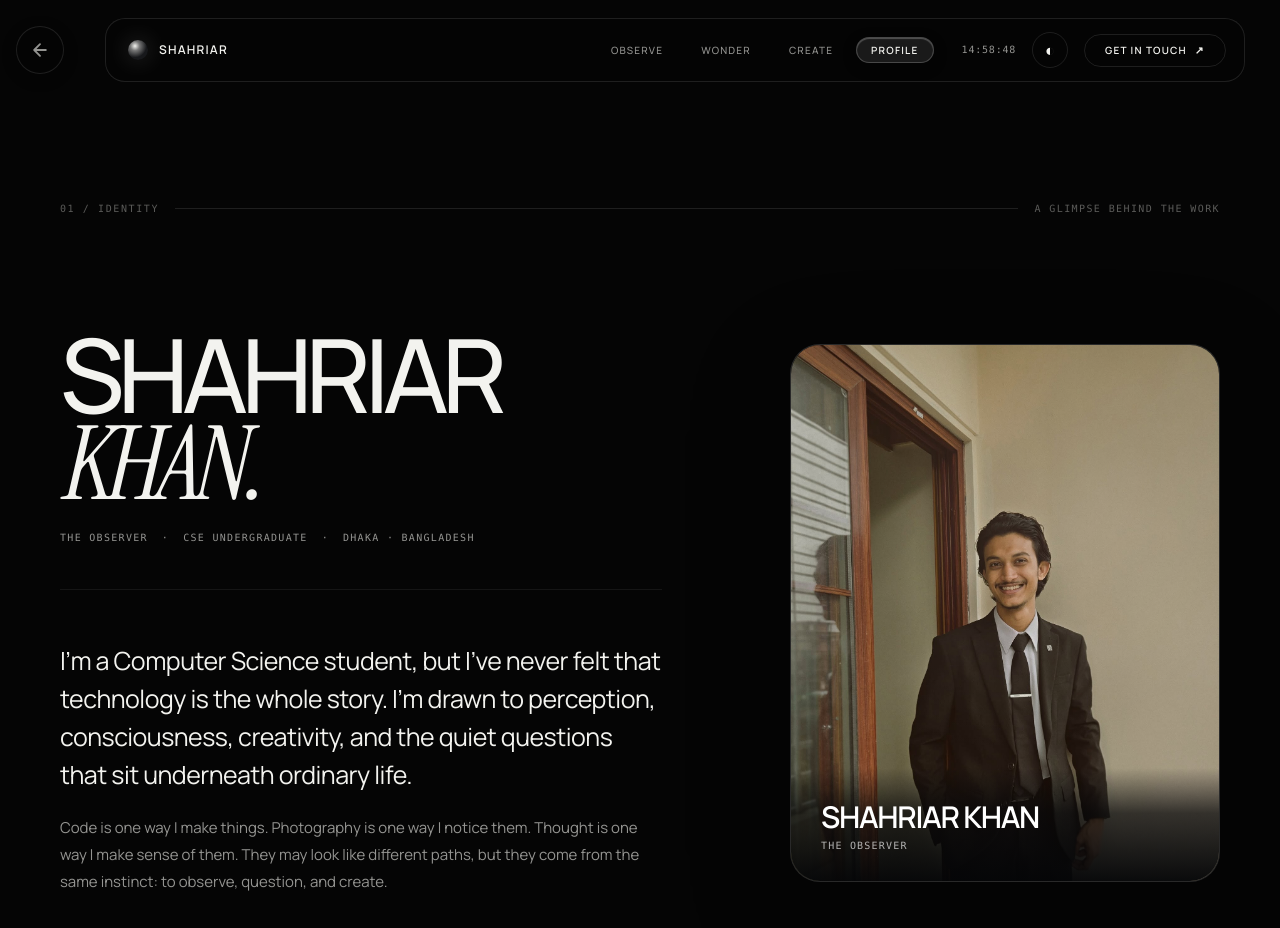
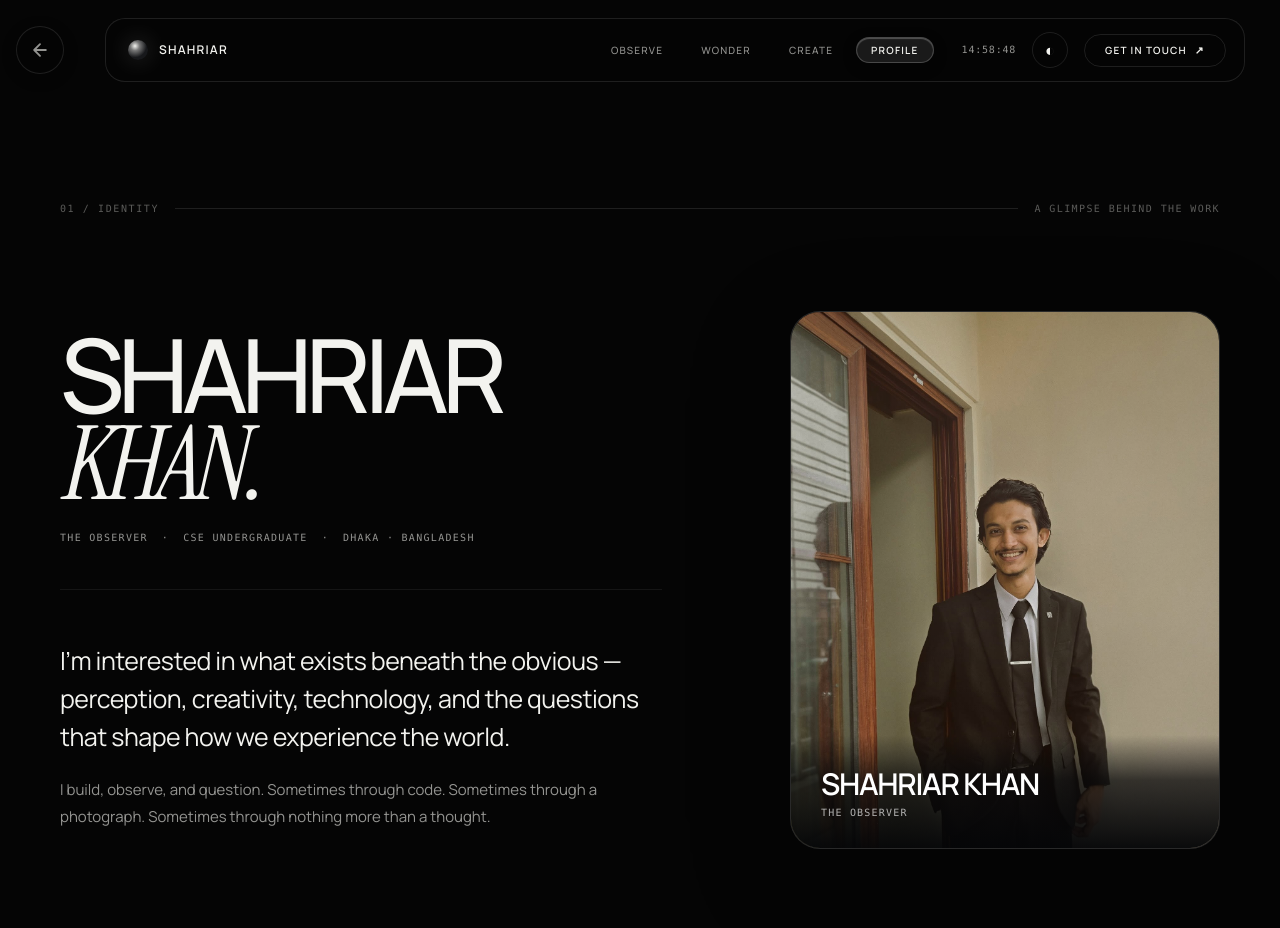
Before and after one commit to shahriarbappy60-ship-it/personal-universe, a React (Vite) app: page /self in a window 1280 px wide. Shown: the top 928 px of the page. Built offline with nearby package versions, Linux system fonts and the light colour scheme.

Commit message:
Refine Self hero copy for a quieter editorial voice

```diff
--- a/src/pages/SelfPage.jsx
+++ b/src/pages/SelfPage.jsx
@@ -38,10 +38,10 @@ export default function SelfPage() {
                 </div>
               </div>
               <p className="self-v2-lead">
-                I’m a Computer Science student, but I’ve never felt that technology is the whole story. I’m drawn to perception, consciousness, creativity, and the quiet questions that sit underneath ordinary life.
+                I’m interested in what exists beneath the obvious — perception, creativity, technology, and the questions that shape how we experience the world.
               </p>
               <p className="self-v2-lead-secondary">
-                Code is one way I make things. Photography is one way I notice them. Thought is one way I make sense of them. They may look like different paths, but they come from the same instinct: to observe, question, and create.
+                I build, observe, and question. Sometimes through code. Sometimes through a photograph. Sometimes through nothing more than a thought.
               </p>
             </div>
 
```
